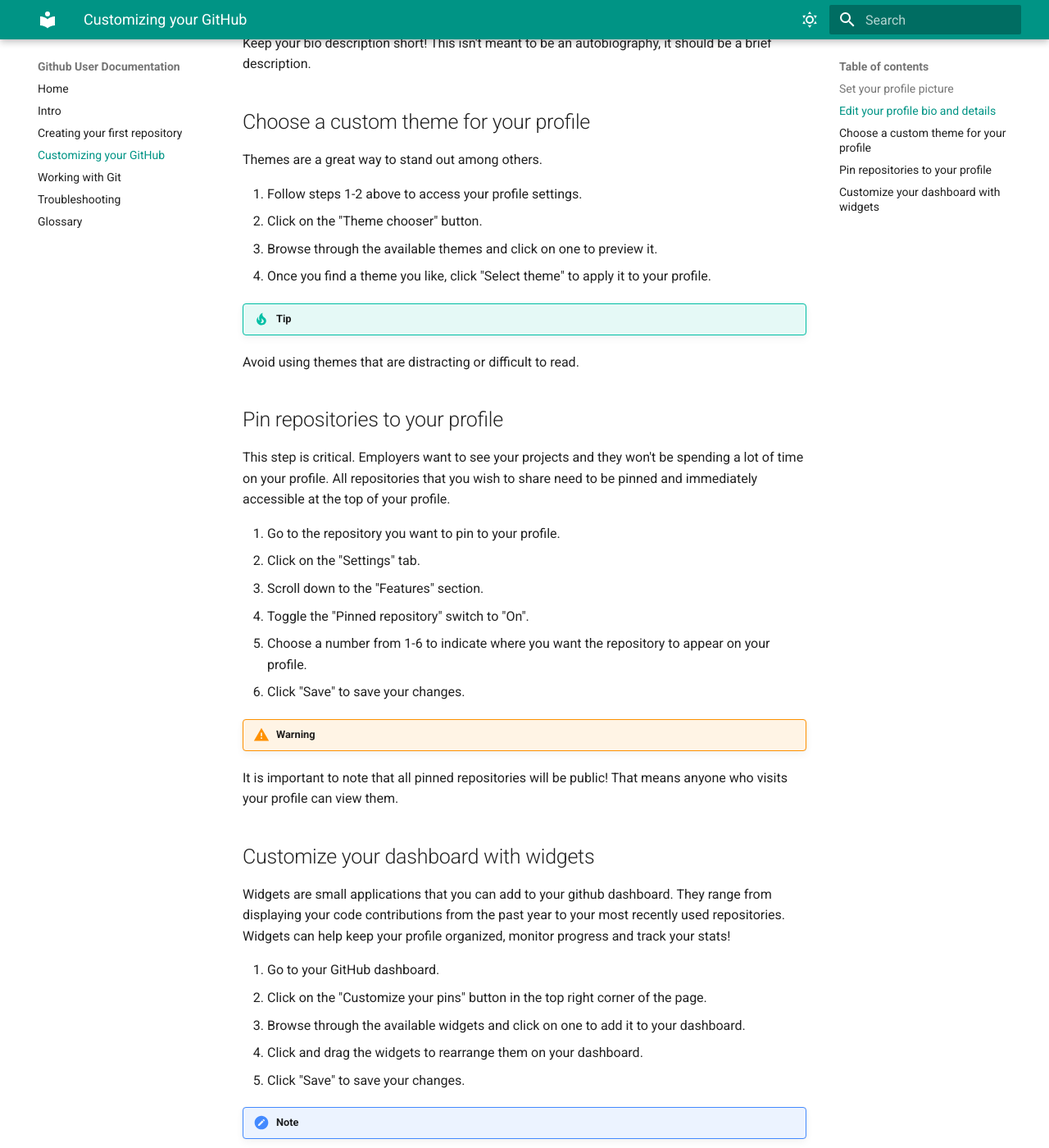
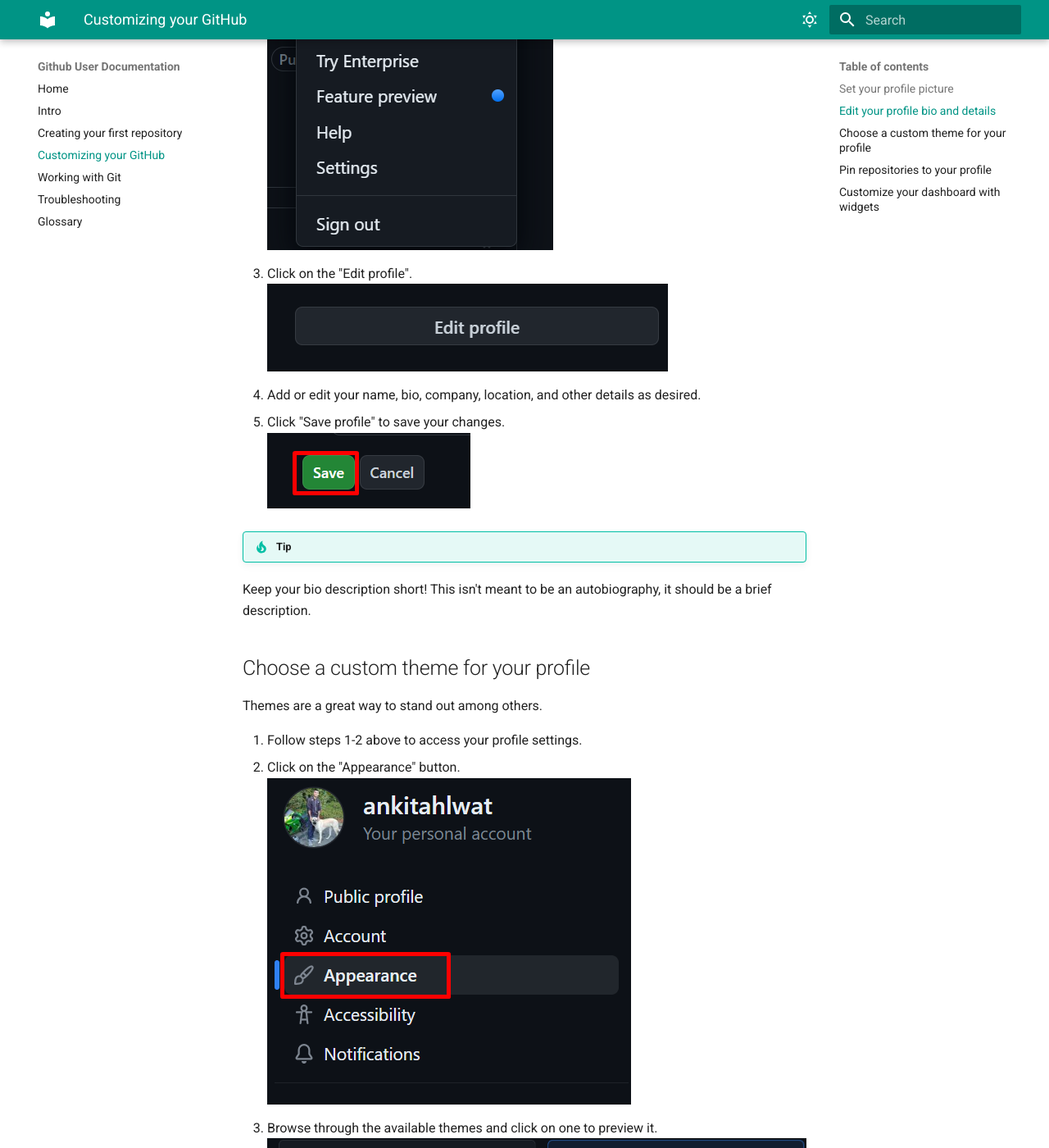
Before and after one commit to AnkitAhlwat/GitHub-User-Documentation, an MkDocs documentation site: the page built from docs/Customizing your Github.md, in a window 1280 px wide and 1400 px high, scrolled down 3576 px. Shown: the whole window at 82% size. Built offline with MkDocs 1.6.1 and Material for MkDocs 9.7.7, drawn with Linux system fonts in a browser that asks for light colours; some of the changed text lies outside the part shown.

Commit message:
Add photos

```diff
--- a/docs/Customizing your Github.md
+++ b/docs/Customizing your Github.md
@@ -42,9 +44,11 @@
 Themes are a great way to stand out among others.
 
 1. Follow steps 1-2 above to access your profile settings.
-2. Click on the "Theme chooser" button.
+2. Click on the "Appearance" button.<br>
+![Alt text](./images/appearance.png)
 3. Browse through the available themes and click on one to preview it.
-4. Once you find a theme you like, click "Select theme" to apply it to your profile.
+![Alt text](./images/themes.png)
+4. Click on any color theme and it will automatically apply.
 
 !!! tip "Tip"
 Avoid using themes that are distracting or difficult to read.
```
Also changed, not shown: other parts of docs/Customizing your Github.md (+3 -1 lines), docs/images/appearance.png (added), docs/images/publicProfile.png (added), docs/images/themes.png (added), docs/images/uploadPhoto.png (added).
